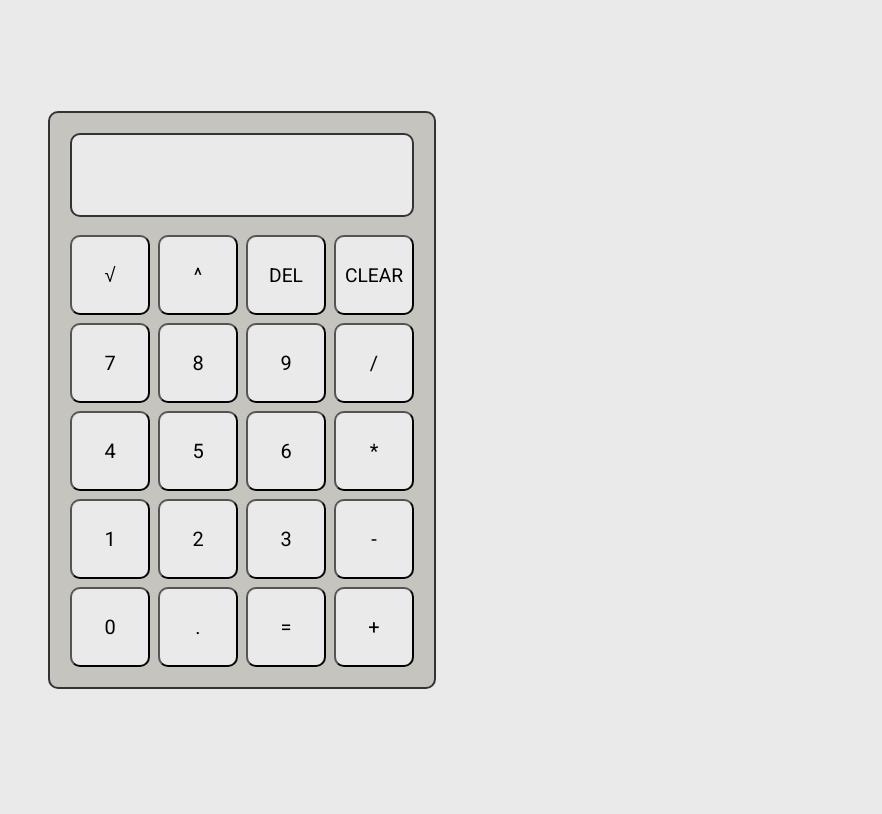
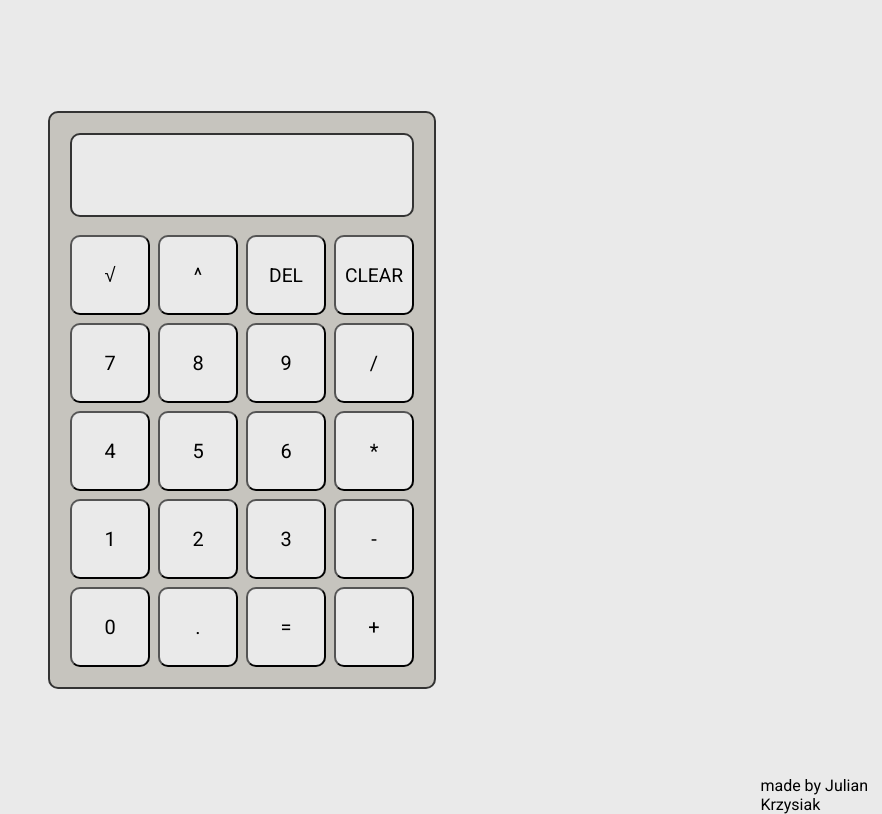
Before and after one commit to CastillejaCode/calculator, a plain HTML site: page index.html in a window 1280 px wide. Shown: the whole page, without its empty margins (398-1280 px from the left). Drawn offline with Linux system fonts and the light colour scheme.

Commit message:
Add footer

```diff
--- a/index.html
+++ b/index.html
@@ -59,5 +59,9 @@
 				</div>
 			</div>
 		</div>
+		<!-- prettier-ignore -->
+		<div class="footer">
+			<p>made by <a style="cursor:help" target="GitHubProfile" href="https://github.com/CastillejaCode/calculator">Julian Krzysiak</a></p>
+		</div>
 	</body>
 </html>
--- a/style.scss
+++ b/style.scss
@@ -12,6 +12,7 @@ html {
 
 body {
 	display: flex;
+	flex-direction: column;
 	justify-content: center;
 	align-items: center;
 
@@ -77,6 +78,16 @@ button {
 	margin-top: calc($size/8);
 }
 
+.footer {
+	position: absolute;
+	top: 97%;
+	left: 90.5%;
+
+	a {
+		all: unset;
+	}
+}
+
 //Hover Effects for buttons
 $red: #fe9985;
 $blue: #9bc7e9;
```
Also changed, not shown: style.css, 1 other file.
